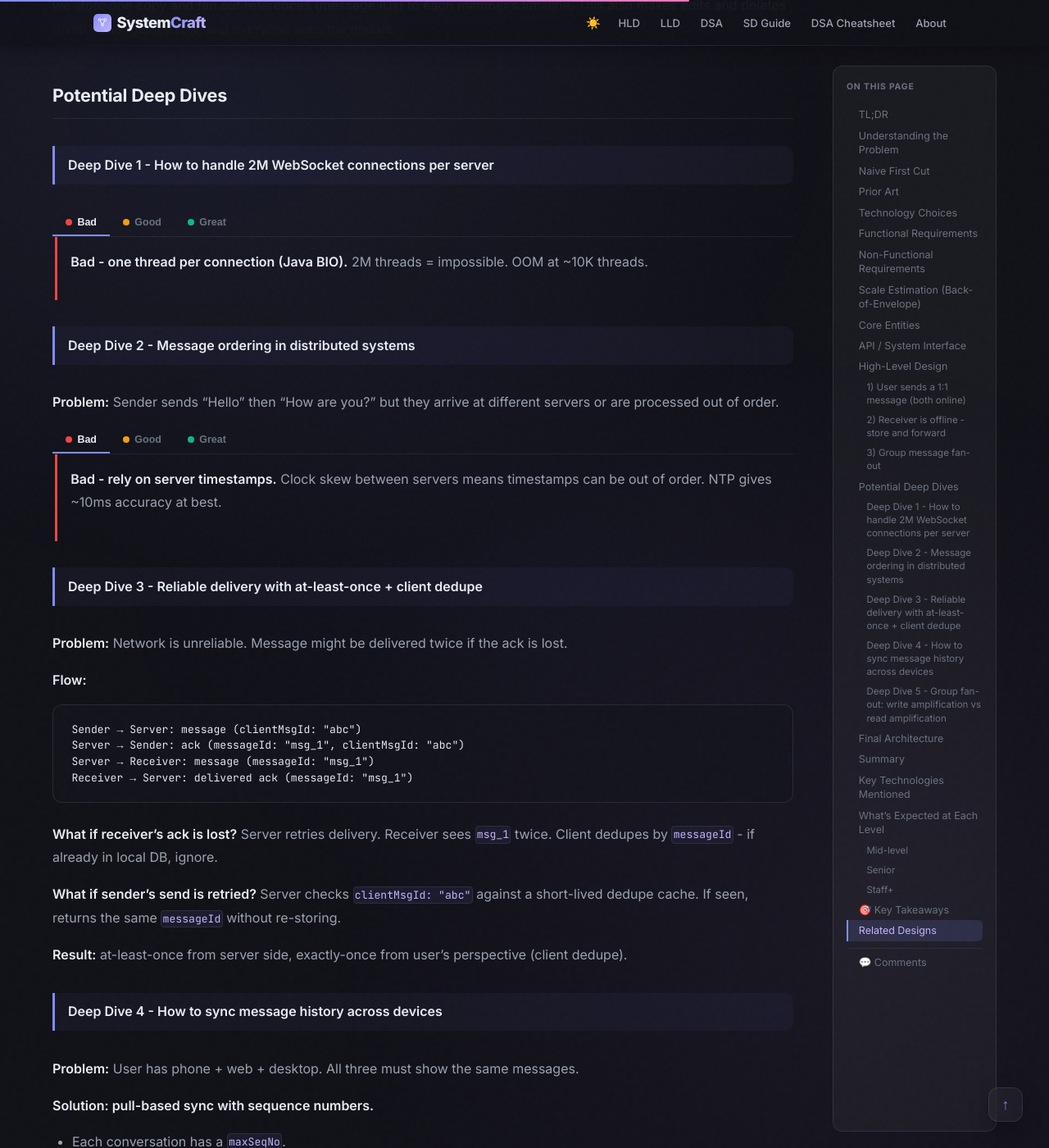
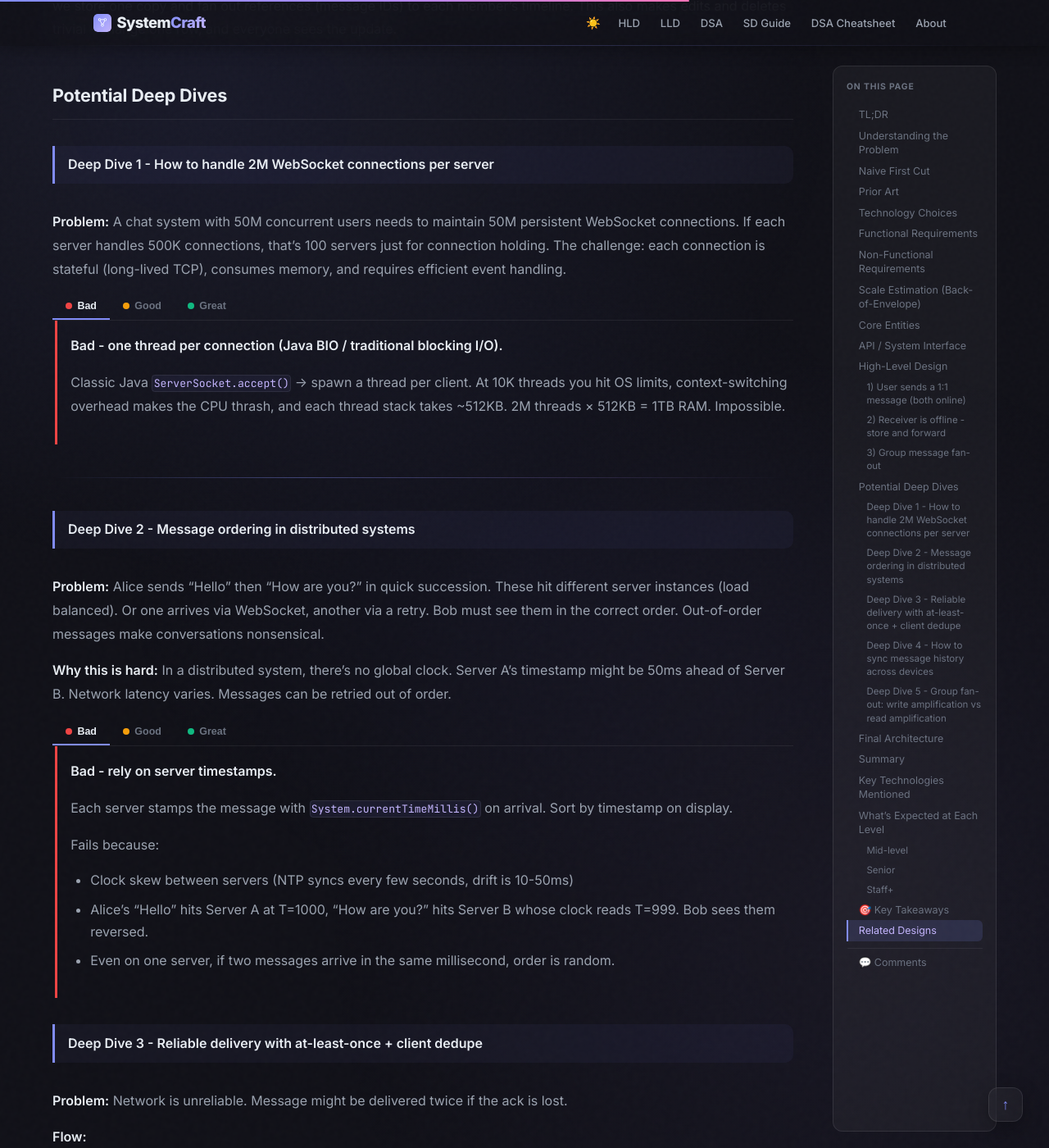
Before and after one commit to iluzn/HLD-Designs, a Jekyll site: the page built from content/hld/ChatSystem.md, in a window 1280 px wide and 1400 px high, scrolled down 8723 px. Shown: the whole window at 82% size. Built offline with Jekyll 4.4.1, drawn with Linux system fonts in a browser that asks for light colours; nearby versions of some CDN libraries; comment, search, counter and statistics services are not loaded; some of the changed text lies outside the part shown.

Commit message:
expand Chat System deep dives 1+2: detailed Netty/Erlang explanation, tiered arch, real tech used by WhatsApp/Discord/Slack, sequence number mechanics

````diff
--- a/content/hld/ChatSystem.md
+++ b/content/hld/ChatSystem.md
@@ -304,31 +304,101 @@
 
 ### Deep Dive 1 - How to handle 2M WebSocket connections per server
 
-**Bad - one thread per connection (Java BIO).**
-2M threads = impossible. OOM at ~10K threads.
+**Problem:** A chat system with 50M concurrent users needs to maintain 50M persistent WebSocket connections. If each server handles 500K connections, that's 100 servers just for connection holding. The challenge: each connection is stateful (long-lived TCP), consumes memory, and requires efficient event handling.
 
-**Good - NIO event loop (Netty, Node.js).**
-Netty handles millions of connections on a single event loop group. Each connection is just a file descriptor + a small buffer. Memory = ~10KB per idle connection. 2M connections ≈ 20GB RAM. Doable on a 64GB box.
+**Bad - one thread per connection (Java BIO / traditional blocking I/O).**
 
-**Great - tiered connection handling.**
-- **Edge tier:** lightweight WebSocket terminators (Envoy, HAProxy) that handle TLS + keepalive. Millions of connections per node.
-- **Logic tier:** actual message routing in a separate service. Edge proxies messages to logic tier via gRPC.
-- Separation means you can scale connection capacity (edge) independently from processing capacity (logic).
+Classic Java `ServerSocket.accept()` → spawn a thread per client. At 10K threads you hit OS limits, context-switching overhead makes the CPU thrash, and each thread stack takes ~512KB. 2M threads × 512KB = 1TB RAM. Impossible.
+
+**Good - NIO event loop model (Netty, Node.js, Go goroutines).**
+
+Instead of one thread per connection, use a small pool of threads (event loops) that multiplex thousands of connections using OS-level I/O selectors (`epoll` on Linux, `kqueue` on macOS).
+
+**What Netty is:** An asynchronous, event-driven network framework for Java. It implements the Reactor pattern - a single thread monitors many sockets, and only wakes up when there's data to read/write. No blocking, no idle threads.
+
+```
+Event Loop (1 thread) monitors 100K connections via epoll
+    → Connection has data? → Read it, process, respond
+    → Connection idle? → Costs nothing (just a file descriptor)
+```
+
+**Real numbers:**
+- Each idle WebSocket = ~10KB RAM (file descriptor + small read/write buffers)
+- 2M connections × 10KB = 20GB RAM (fits in a 64GB server)
+- Netty can handle 1-2M connections per JVM instance on modern hardware
+- Go's goroutines achieve similar density (goroutine = ~4KB stack vs Java thread = 512KB)
+
+**Tech used in production:**
+- **WhatsApp:** Erlang/OTP (lightweight processes, similar to goroutines - famously ran 2M connections per server)
+- **Discord:** Elixir/Erlang on the gateway, Rust for hot paths
+- **Slack:** Java + Netty for WebSocket gateway (project "Flannel")
+- **Signal:** Java + Netty
+- **WeChat:** C++ custom framework
+
+**Great - tiered architecture separating connection from logic.**
+
+At extreme scale (100M+ connections), even Netty hits limits on a single machine. The solution: split into two layers.
+
+```
+Clients → [Edge Tier: connection handling] → [Logic Tier: message routing]
+```
+
+- **Edge tier (WebSocket terminators):** Lightweight servers that ONLY manage TCP connections, TLS termination, and heartbeats. No business logic. Can hold 2M+ connections each because they do almost nothing per connection. Built with: Envoy proxy, HAProxy, or custom Go/Rust services.
+- **Logic tier (message processing):** Receives messages from edge via gRPC/internal protocol. Handles routing ("who gets this message?"), persistence, fan-out. Stateless, scales independently.
+
+**Why separate?** You can scale connection capacity (add edge nodes) without scaling processing (expensive). During idle hours, connections exist but messages are rare - edge handles the load, logic tier is mostly sleeping.
+
+**Connection routing problem:** When a message arrives for Bob, which edge server holds Bob's WebSocket? Answer: a Connection Registry (Redis hash: `userId → edgeServerId:connectionId`). Logic tier looks up the registry and routes to the correct edge node.
+
+---
 
 ### Deep Dive 2 - Message ordering in distributed systems
 
-**Problem:** Sender sends "Hello" then "How are you?" but they arrive at different servers or are processed out of order.
+**Problem:** Alice sends "Hello" then "How are you?" in quick succession. These hit different server instances (load balanced). Or one arrives via WebSocket, another via a retry. Bob must see them in the correct order. Out-of-order messages make conversations nonsensical.
+
+**Why this is hard:** In a distributed system, there's no global clock. Server A's timestamp might be 50ms ahead of Server B. Network latency varies. Messages can be retried out of order.
 
 **Bad - rely on server timestamps.**
-Clock skew between servers means timestamps can be out of order. NTP gives ~10ms accuracy at best.
+
+Each server stamps the message with `System.currentTimeMillis()` on arrival. Sort by timestamp on display.
+
+Fails because:
+- Clock skew between servers (NTP syncs every few seconds, drift is 10-50ms)
+- Alice's "Hello" hits Server A at T=1000, "How are you?" hits Server B whose clock reads T=999. Bob sees them reversed.
+- Even on one server, if two messages arrive in the same millisecond, order is random.
 
 **Good - per-conversation monotonic sequence number.**
-Chat Service assigns a `seqNo` per conversation using Redis `INCR conv_seq:{convId}`. Messages display in `seqNo` order. Client sorts locally.
 
-**Great - combine sequence number + client-side vector clock for offline conflict resolution.**
-- Server assigns `seqNo` for ordering.
-- Client embeds `lastSeenSeqNo` in each message so the server can detect gaps (missing message → re-request).
-- For multi-device, each device maintains its own "last synced seqNo" and pulls delta on reconnect.
+Assign a strictly increasing `seqNo` per conversation. Every message in a conversation gets the next number in sequence.
+
+**Implementation:** Redis `INCR` on key `conv_seq:{conversationId}`.
+
+```
+Alice sends "Hello"     → server does INCR conv_seq:alice_bob → gets 42
+Alice sends "How are you?" → server does INCR conv_seq:alice_bob → gets 43
+```
+
+Bob's client sorts by `seqNo` regardless of arrival order. Even if msg 43 arrives before 42 (network jitter), the UI holds 43 and renders after 42 arrives.
+
+**Why Redis INCR?** Atomic, single-threaded, sub-ms. Even at 100K messages/sec across all conversations, one Redis cluster handles it because each conversation is an independent key (no contention across conversations).
+
+**What about gaps?** If Bob receives seqNo 42 then 44 (missed 43), client knows there's a gap and requests: "give me message 43 for this conversation." Server fetches from the message store.
+
+**Great - sequence numbers + client vector clock + multi-device sync.**
+
+For apps with multiple devices (phone + web + desktop), ordering gets harder. User sends from phone (seqNo 42), then from desktop (seqNo 43). Both devices need to converge.
+
+**The approach (used by WhatsApp, Slack, Facebook Messenger):**
+
+1. **Server is the source of truth** for sequence numbers. Server assigns seqNo on receipt - NOT the client.
+2. **Each device maintains a cursor:** `lastSyncedSeqNo`. On reconnect, device says "give me everything after seqNo 38" and server sends the delta.
+3. **Client embeds `lastSeenSeqNo` in outgoing messages** so the server can detect if the client missed something and proactively push missing messages.
+4. **Conflict resolution for near-simultaneous sends from multiple devices:** Both get seqNos from the same atomic counter, so they're naturally ordered by who hit the server first. No conflict possible at the ordering level.
+
+**Tech used in production:**
+- **WhatsApp:** Server-assigned message IDs + per-chat ordering. Each message has a globally unique ID + per-conversation sequence.
+- **Slack:** Uses a `ts` (timestamp) as the unique message ID within a channel. Server-generated, monotonically increasing per channel. Format: `1234567890.123456`.
+- **Discord:** Snowflake IDs (time-based, globally unique). Messages sorted by Snowflake ID which is inherently time-ordered since timestamp is the most significant bits.
 
 ### Deep Dive 3 - Reliable delivery with at-least-once + client dedupe
 
````
